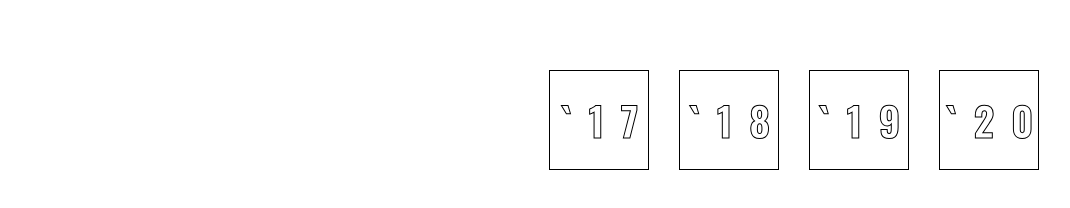
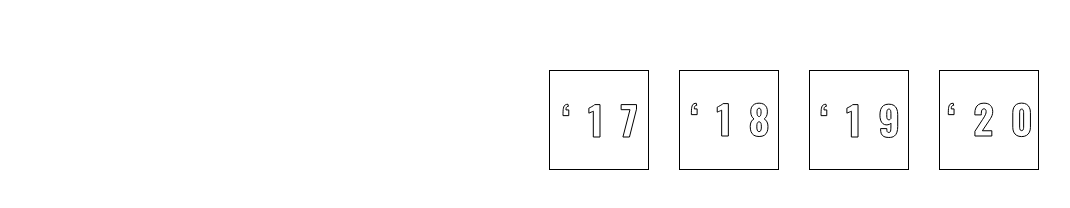
Before and after one commit to Duoliver/my-highschool-in-music, a React (Create React App) app: page / in a window 1280 px wide. Shown: the part 1350-1558 px from the top of the page, without its empty margins (121-1191 px from the left). Built offline with nearby package versions, Linux system fonts and the light colour scheme.

Commit message:
fix(weak-small-year-borders): use svgs

```diff
--- a/src/components/atoms/Buttons/SquareButton/index.jsx
+++ b/src/components/atoms/Buttons/SquareButton/index.jsx
@@ -1,18 +1,11 @@
 import React from "react";
-import { AlignEnum } from "../../../../enums";
-
-import { TitleOne } from "../../typography";
-
-import PropTypes from "prop-types";
 
 import "./styles.scss";
 
 const SquareButton = ({ onClick, children, disabled }) => {
   return (
     <button className="square-button" onClick={onClick} disabled={disabled}>
-      <TitleOne align={AlignEnum.CENTER} small>
-        {children}
-      </TitleOne>
+      {children}
     </button>
   );
 };
@@ -22,8 +15,4 @@ SquareButton.defaultProps = {
   disabled: false,
 };
 
-SquareButton.propTypes = {
-  children: PropTypes.string.isRequired,
-};
-
 export default SquareButton;
--- a/src/components/atoms/Buttons/SquareButton/styles.scss
+++ b/src/components/atoms/Buttons/SquareButton/styles.scss
@@ -3,5 +3,4 @@
 .square-button {
   height: 100px;
   width: 100px;
-  flex-direction: column;
 }
--- a/src/components/molecules/YearButtons/index.jsx
+++ b/src/components/molecules/YearButtons/index.jsx
@@ -3,24 +3,30 @@ import { useNavigate } from "react-router-dom";
 import routes from "../../../routes";
 
 import { SquareButton } from "../../atoms/Buttons";
+import { Small17, Small18, Small19, Small20 } from "../../svgs";
 
 import "./styles.scss";
 
 const YearButtons = ({ current }) => {
   const navigate = useNavigate();
 
-  const years = [17, 18, 19, 20];
+  const years = {
+    17: <Small17 />,
+    18: <Small18 />,
+    19: <Small19 />,
+    20: <Small20 />,
+  };
 
   return (
     <menu className="year-buttons">
-      {years.map((year) => {
+      {Object.keys(years).map((year) => {
         return (
           <SquareButton
-            disabled={Number(current) === year}
+            disabled={current === year}
             key={Math.random()}
             onClick={() => navigate(`${routes.YEAR_ROOT}/${year}`)}
           >
-            {`\`${year}`}
+            {years[year]}
           </SquareButton>
         );
       })}
```
